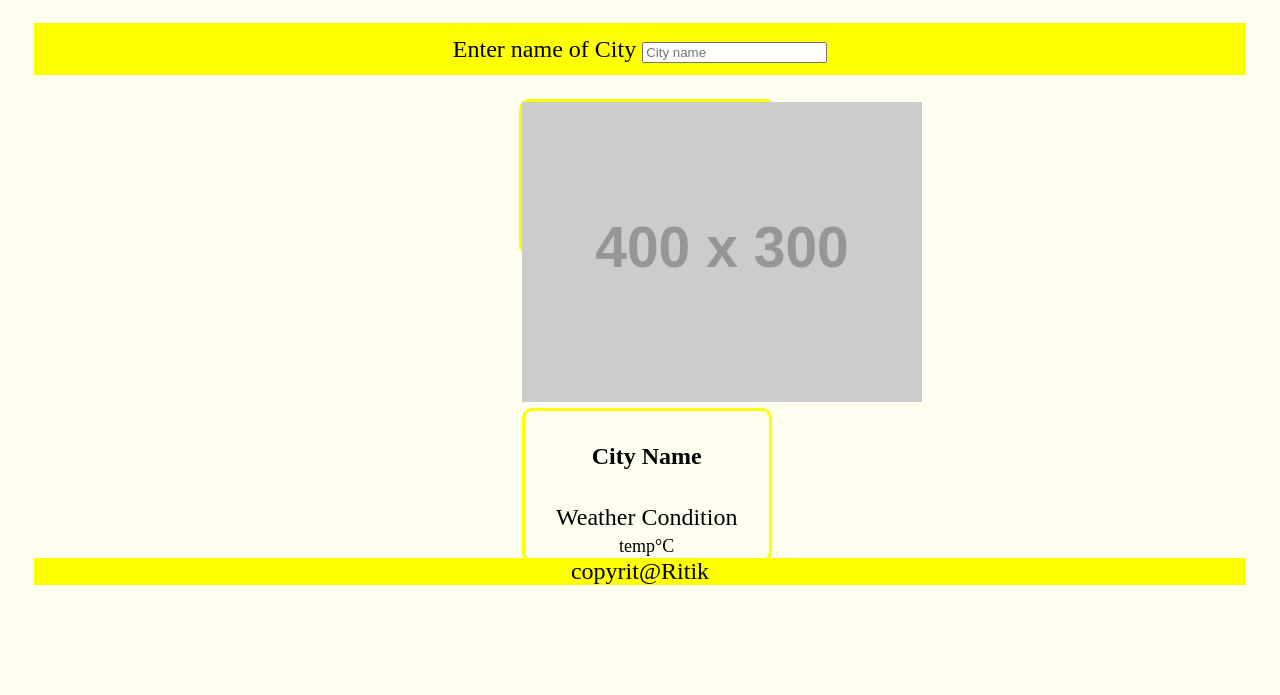
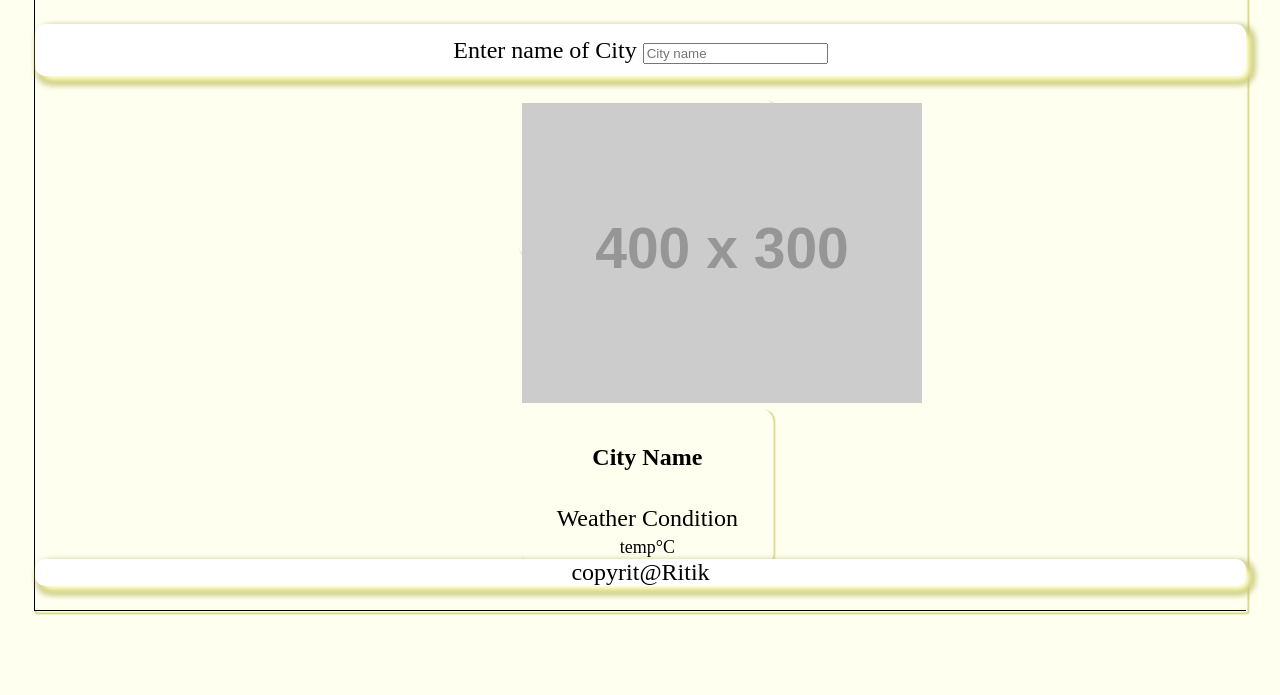
Before and after one commit to hritikrommie/Weather-forecast, a plain HTML site: page index.html in a window 1280 px wide. Shown: the part 105-800 px from the top of the page. Drawn offline with Linux system fonts and the light colour scheme; placeholder pictures from the web are drawn by us.

Commit message:
smale change again

```diff
--- a/style.css
+++ b/style.css
@@ -1,9 +1,13 @@
+* {
+
+}
 html {
     font-size: 150%;
     color: #000000;
     box-sizing: border-box;
     background-color: #fffff0;
     margin: 2%;
+
 }
 head {
     display: inline;
@@ -13,7 +17,11 @@ head {
 body {
     background-color: #fffff0;
     box-sizing: border-box;
+    border-left: 1px  solid #000000;
+    border-bottom:1px   solid #000000;
+    border-top: 1px dotted #000000;
     display: block;
+     box-shadow: 2px 2px 2px #fffff0,2px 2px 2px #ffff00,2px 2px 2px #000000;
 
 }
 .container {
@@ -32,12 +40,14 @@ body {
     text-shadow: 3px 3px 2px #ff00ff;
 }
 .header form {
-    background-color: #ffff00;
+    background-color: #ffffff;
     text-decoration: none;
     text-align: center;
     margin-top: 0%;
     box-sizing: border-box;
     padding: 1%;
+    border-radius: 10px;
+     box-shadow: 5px 5px 8px #fffff0,5px 5px 8px #ffff00,5px 5px 8px #000000;
    }
 
    .card {
@@ -46,20 +56,21 @@ body {
     margin-top: 2%;
     margin-left: 40%;
     margin-right: 45%;
-     box-shadow: 0% 0% 5% 2% #000000;
+    box-shadow: 2px 2px 2px #fffff0,2px 2px 2px #ffff00,2px 2px 2px #000000;
      width: 250px;
      height: 150px;
      border-style: solid;
      border-radius: 10px;
-     border-color: #ffff00;
+     border-color: #fffff0;
 
    }
 
    .card-details {
     background-color: #fffff0;
     border-style: solid;
-    border-color: #ffff00;
+    border-color: #fffff0;
     border-radius: 10px;
+   box-shadow: 2px 2px 2px #fffff0,2px 2px 2px #ffff00,2px 2px 2px #000000;
 
    }
     .card-details h4 {
@@ -79,12 +90,14 @@ body {
 
    .foot
    {
-    background-color: #ffff00;
+    background-color: #ffffff;
     text-align: center;
     position: -webkit-sticky;
     position: sticky;
     bottom: 0;
     margin-top: 25%;
+     box-shadow: 5px 5px 8px #fffff0,5px 5px 8px #ffff00,5px 5px 8px #000000;
+     border-radius: 10px;
 
 
    }
```
